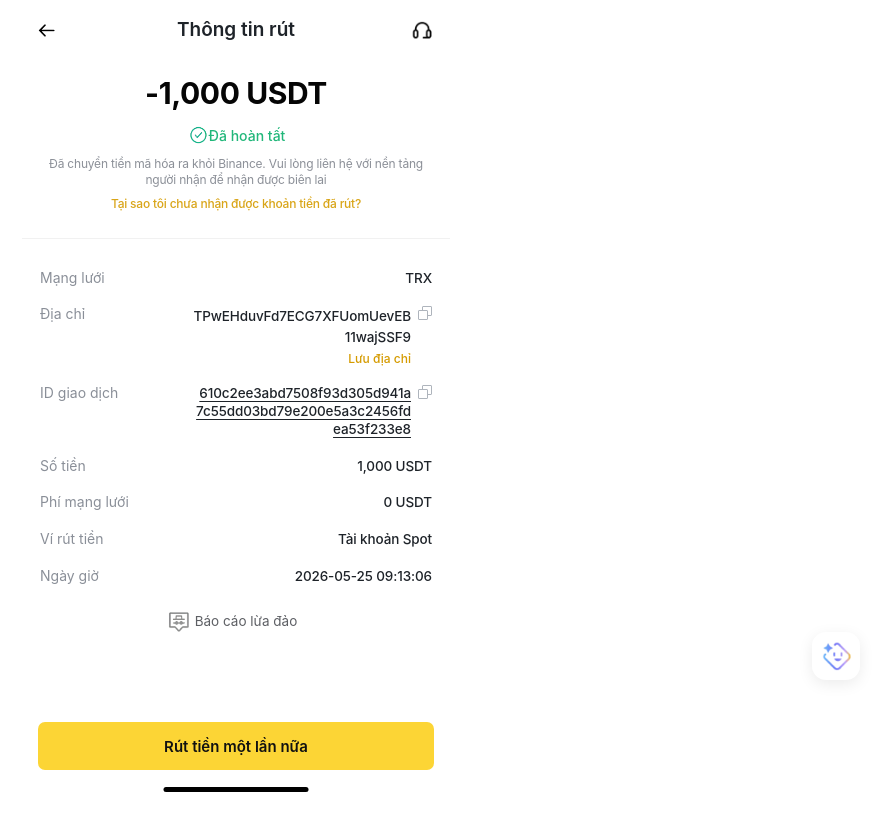
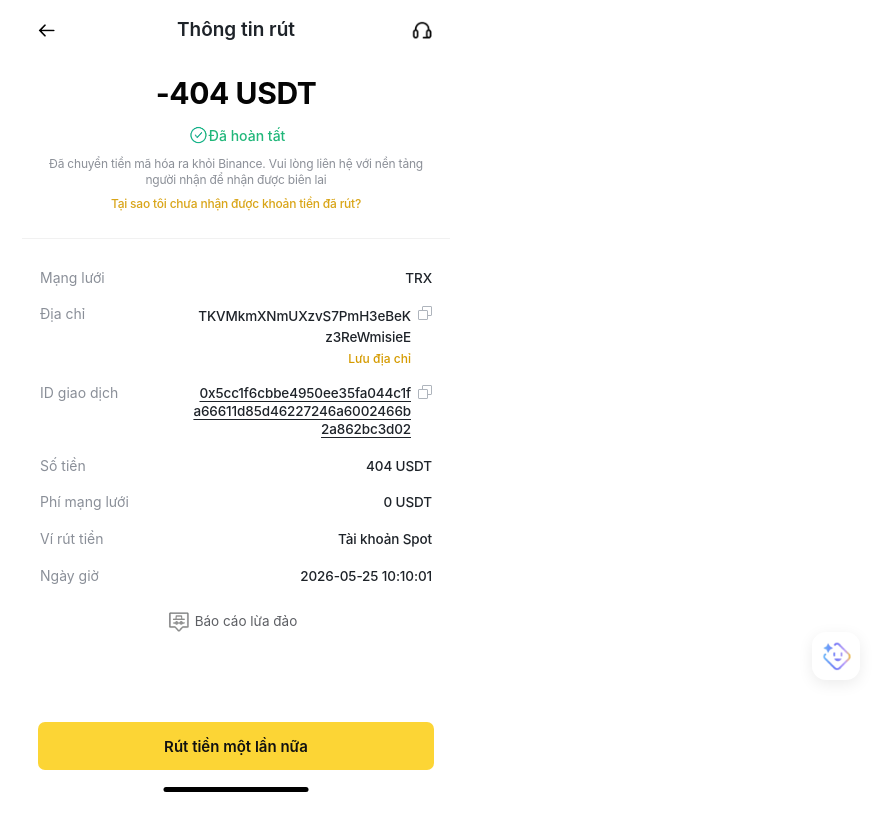
Before and after one commit to Duythang220911/binance-wallet-end, a React app: page withdraw-money.html in a window 1280 px wide. Shown: the whole page, without its empty margins (404-1280 px from the left). Built offline with nearby package versions, Linux system fonts and the light colour scheme.

Commit message:
Update withdraw-money.html

```diff
--- a/withdraw-money.html
+++ b/withdraw-money.html
@@ -24,7 +24,7 @@
     </header>
 
     <section class="summary">
-      <div class="amount">-1,000 USDT</div>
+      <div class="amount">-404 USDT</div>
 
      <div class="status">
   <img src="img/images/check-success.png"
@@ -56,7 +56,7 @@
     <div class="detail-value">
       <div class="value-stack">
         <strong class="break-text">
-          TPwEHduvFd7ECG7XFUomUevEB11wajSSF9
+          TKVMkmXNmUXzvS7PmH3eBeKz3ReWmisieE
         </strong>
         <em class="save-address">Lưu địa chỉ</em>
       </div>
@@ -70,7 +70,7 @@
 
   <div class="detail-value">
     <strong class="break-text txid-text">
-      610c2ee3abd7508f93d305d941a7c55dd03bd79e200e5a3c2456fdea53f233e8
+      0x5cc1f6cbbe4950ee35fa044c1fa66611d85d46227246a6002466b2a862bc3d02
     </strong>
 
     <i class="copy-icon"></i>
@@ -79,7 +79,7 @@
 
   <div class="detail-row">
     <span>Số tiền</span>
-    <strong>1,000 USDT</strong>
+    <strong>404 USDT</strong>
   </div>
 
   <div class="detail-row">
@@ -94,7 +94,7 @@
 
   <div class="detail-row">
     <span>Ngày giờ</span>
-    <strong>2026-05-25 09:13:06</strong>
+    <strong>2026-05-25 10:10:01</strong>
   </div>
 </section>
 
```
